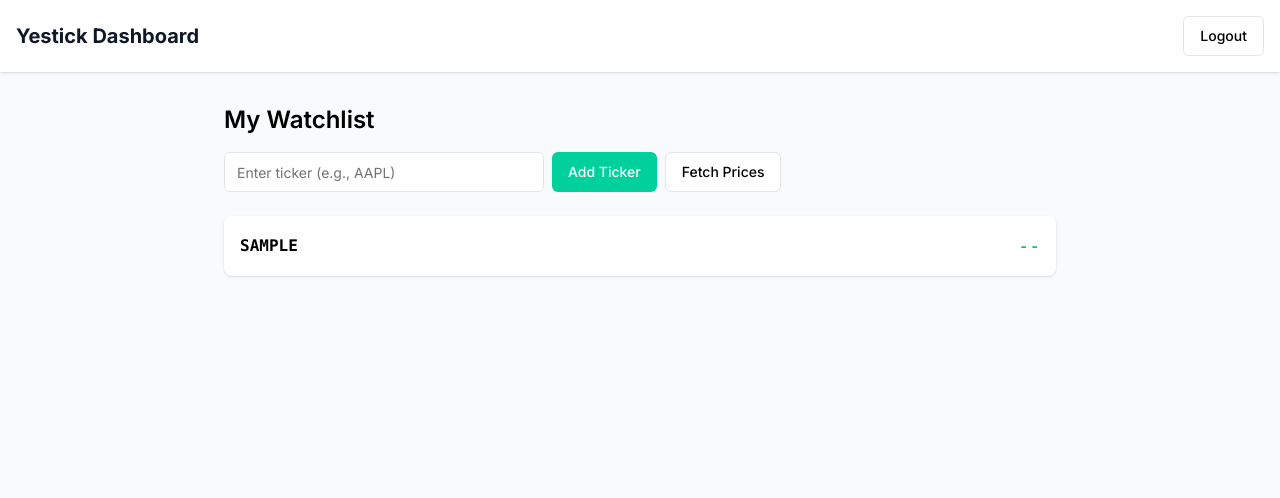
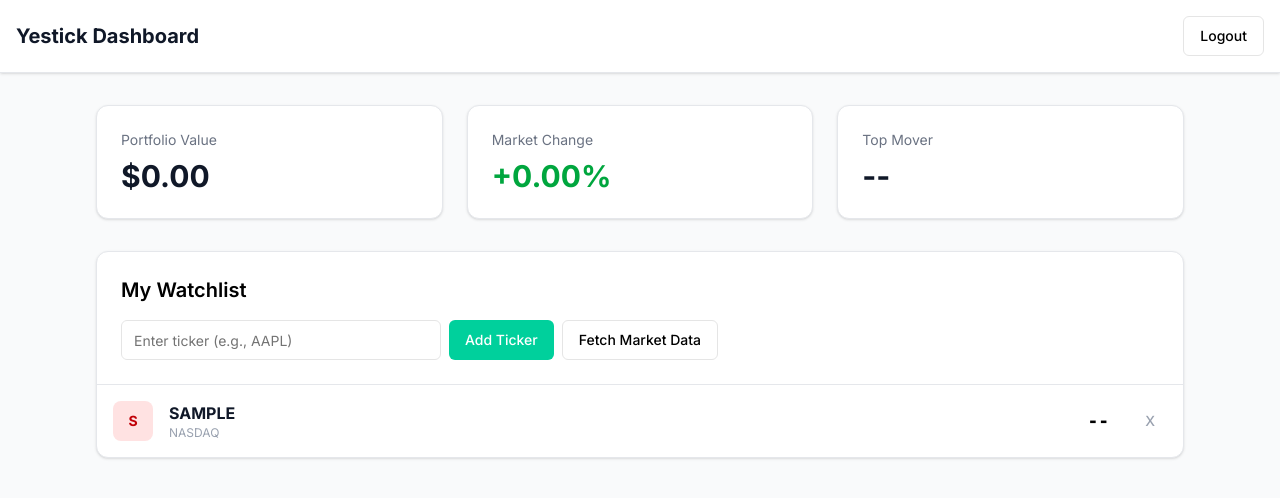
Before and after one commit to Punyasila/yestick-, a Next.js app: page /dashboard in a window 1280 px wide. Both pictures are taken after typing "Sample" into the empty fields and a click on the button "Add Ticker". Shown: the top 498 px of the page. Built offline with nearby package versions, Linux system fonts and the light colour scheme; no server answers.

Commit message:
Added premium fintech dashboard UI

```diff
--- a/app/dashboard/page.tsx
+++ b/app/dashboard/page.tsx
@@ -1,6 +1,6 @@
 'use client';
 
-import { useState } from 'react';
+import { useState, useEffect } from 'react';
 import { useRouter } from 'next/navigation';
 import { Button } from '@/components/ui/button';
 import { Input } from '@/components/ui/input';
@@ -9,36 +9,52 @@ export default function DashboardPage() {
   const router = useRouter();
   const [ticker, setTicker] = useState('');
   const [watchlist, setWatchlist] = useState<string[]>([]);
-  const [prices, setPrices] = useState<Record<string, string>>({});
+  const [prices, setPrices] = useState<Record<string, any>>({});
   const [loadingPrices, setLoadingPrices] = useState(false);
+  const [lastUpdated, setLastUpdated] = useState<string | null>(null);
+  const [summary, setSummary] = useState({ total: 0, change: 0, topMover: '' });
 
-  // REALISTIC SIMULATED PRICES (100% reliable, no API needed!)
+  // REALISTIC SIMULATED PRICES WITH % CHANGE
   const fetchPrices = async () => {
     if (watchlist.length === 0) return;
     setLoadingPrices(true);
 
     await new Promise(resolve => setTimeout(resolve, 800));
 
-    const realisticPrices: Record<string, string> = {
-      AAPL: "$185.50",
-      TSLA: "$245.20",
-      GOOGL: "$175.30",
-      MSFT: "$415.80",
-      AMZN: "$185.75",
-      NVDA: "$118.60",
-      META: "$510.90",
-      NFLX: "$650.40",
-      INFY: "$18.20",
-      RELIANCE: "$2,950.00",
+    const realisticPrices: Record<string, any> = {
+      AAPL: { price: 185.50, change: 1.25 },
+      TSLA: { price: 245.20, change: -0.85 },
+      GOOGL: { price: 175.30, change: 0.42 },
+      MSFT: { price: 415.80, change: 1.10 },
+      AMZN: { price: 185.75, change: -1.30 },
+      NVDA: { price: 118.60, change: 2.85 },
+      META: { price: 510.90, change: 0.95 },
+      NFLX: { price: 650.40, change: -0.50 },
+      INFY: { price: 18.20, change: 0.15 },
+      RELIANCE: { price: 2950.00, change: 0.75 },
     };
 
-    const newPrices: Record<string, string> = {};
+    const newPrices: Record<string, any> = {};
+    let totalValue = 0;
+    let totalChange = 0;
+    let topMover = '';
+
     for (const t of watchlist) {
-      // If the ticker is in our list, use that price, otherwise give a random one
-      newPrices[t] = realisticPrices[t] || `$${(Math.random() * 400 + 100).toFixed(2)}`;
+      const data = realisticPrices[t] || { price: (Math.random() * 400 + 100), change: (Math.random() * 4 - 2) };
+      newPrices[t] = data;
+
+      totalValue += data.price;
+      totalChange += data.change;
+
+      if (Math.abs(data.change) > Math.abs(totalChange)) {
+        totalChange = data.change;
+        topMover = t;
+      }
     }
 
     setPrices(newPrices);
+    setSummary({ total: totalValue, change: totalChange, topMover: topMover });
+    setLastUpdated(new Date().toLocaleTimeString());
     setLoadingPrices(false);
   };
 
@@ -50,6 +66,15 @@ export default function DashboardPage() {
     setTicker('');
   };
 
+  const removeTicker = (tickerToRemove: string) => {
+    setWatchlist(watchlist.filter(t => t !== tickerToRemove));
+    setPrices(prev => {
+      const newPrices = { ...prev };
+      delete newPrices[tickerToRemove];
+      return newPrices;
+    });
+  };
+
   const handleLogout = () => {
     localStorage.removeItem('yestick_user');
     router.push('/');
@@ -57,15 +82,37 @@ export default function DashboardPage() {
 
   return (
     <div className="min-h-screen bg-gray-50">
-      <nav className="bg-white shadow p-4 flex justify-between items-center">
+      <nav className="bg-white shadow-sm border-b border-gray-200 p-4 flex justify-between items-center">
         <h1 className="text-xl font-bold text-gray-900">Yestick Dashboard</h1>
+        <div className="flex items-center gap-4">
           <Button variant="outline" onClick={handleLogout}>Logout</Button>
+        </div>
       </nav>
 
-      <main className="p-8 max-w-4xl mx-auto">
-        <h2 className="text-2xl font-semibold mb-4">My Watchlist</h2>
+      <main className="p-8 max-w-6xl mx-auto">
+        {/* Summary Cards */}
+        <div className="grid grid-cols-1 md:grid-cols-3 gap-6 mb-8">
+          <div className="bg-white rounded-xl shadow-sm border border-gray-200 p-6">
+            <p className="text-sm text-gray-500 mb-2">Portfolio Value</p>
+            <p className="text-3xl font-bold text-gray-900">${summary.total.toFixed(2)}</p>
+          </div>
+          <div className="bg-white rounded-xl shadow-sm border border-gray-200 p-6">
+            <p className="text-sm text-gray-500 mb-2">Market Change</p>
+            <p className={`text-3xl font-bold ${summary.change >= 0 ? 'text-green-600' : 'text-red-600'}`}>
+              {summary.change >= 0 ? '+' : ''}{summary.change.toFixed(2)}%
+            </p>
+          </div>
+          <div className="bg-white rounded-xl shadow-sm border border-gray-200 p-6">
+            <p className="text-sm text-gray-500 mb-2">Top Mover</p>
+            <p className="text-3xl font-bold text-gray-900">{summary.topMover || '--'}</p>
+          </div>
+        </div>
 
-        <div className="flex gap-2 mb-6">
+        {/* Watchlist Section */}
+        <div className="bg-white rounded-xl shadow-sm border border-gray-200 overflow-hidden">
+          <div className="p-6 border-b border-gray-200">
+            <h2 className="text-xl font-semibold mb-4">My Watchlist</h2>
+            <div className="flex gap-2">
               <Input
                 placeholder="Enter ticker (e.g., AAPL)"
                 value={ticker}
@@ -74,23 +121,52 @@ export default function DashboardPage() {
               />
               <Button onClick={addTicker}>Add Ticker</Button>
               <Button onClick={fetchPrices} variant="outline" disabled={loadingPrices}>
-            {loadingPrices ? 'Fetching...' : 'Fetch Prices'}
+                {loadingPrices ? 'Fetching...' : 'Fetch Market Data'}
               </Button>
             </div>
+            {lastUpdated && <p className="text-sm text-gray-400 mt-2">Last updated: {lastUpdated}</p>}
+          </div>
 
-        <div className="bg-white rounded-lg shadow divide-y divide-gray-100">
+          <div className="divide-y divide-gray-100">
             {watchlist.length === 0 ? (
-            <p className="p-6 text-gray-500">Your watchlist is empty. Add a ticker above!</p>
+              <p className="p-8 text-center text-gray-500">Your watchlist is empty. Add a ticker to get started!</p>
             ) : (
-            watchlist.map((t) => (
-              <div key={t} className="flex justify-between items-center p-4">
-                <span className="font-mono font-bold">{t}</span>
-                <span className="font-mono text-lg text-green-600">
-                  {prices[t] || '--'}
-                </span>
+              watchlist.map((t) => {
+                const stock = prices[t];
+                const isPositive = stock?.change >= 0;
+
+                return (
+                  <div key={t} className="flex items-center justify-between p-4 hover:bg-gray-50 transition-colors">
+                    <div className="flex items-center gap-4">
+                      <div className={`w-10 h-10 rounded-lg flex items-center justify-center font-bold text-sm ${isPositive ? 'bg-green-100 text-green-700' : 'bg-red-100 text-red-700'}`}>
+                        {t.charAt(0)}
                       </div>
-            ))
+                      <div>
+                        <p className="font-bold text-gray-900">{t}</p>
+                        <p className="text-xs text-gray-400">NASDAQ</p>
+                      </div>
+                    </div>
+                    <div className="flex items-center gap-6">
+                      <div className="text-right">
+                        <p className="font-mono font-bold text-lg">{stock?.price ? `$${stock.price.toFixed(2)}` : '--'}</p>
+                        <p className={`text-sm font-medium ${isPositive ? 'text-green-600' : 'text-red-600'}`}>
+                          {stock?.change ? `${isPositive ? '+' : ''}${stock.change.toFixed(2)}%` : ''}
+                        </p>
+                      </div>
+                      <Button
+                        variant="ghost"
+                        size="sm"
+                        onClick={() => removeTicker(t)}
+                        className="text-gray-400 hover:text-red-500"
+                      >
+                        X
+                      </Button>
+                    </div>
+                  </div>
+                );
+              })
             )}
+          </div>
         </div>
       </main>
     </div>
```
Lines whose indentation alone changed are shown as unchanged.
